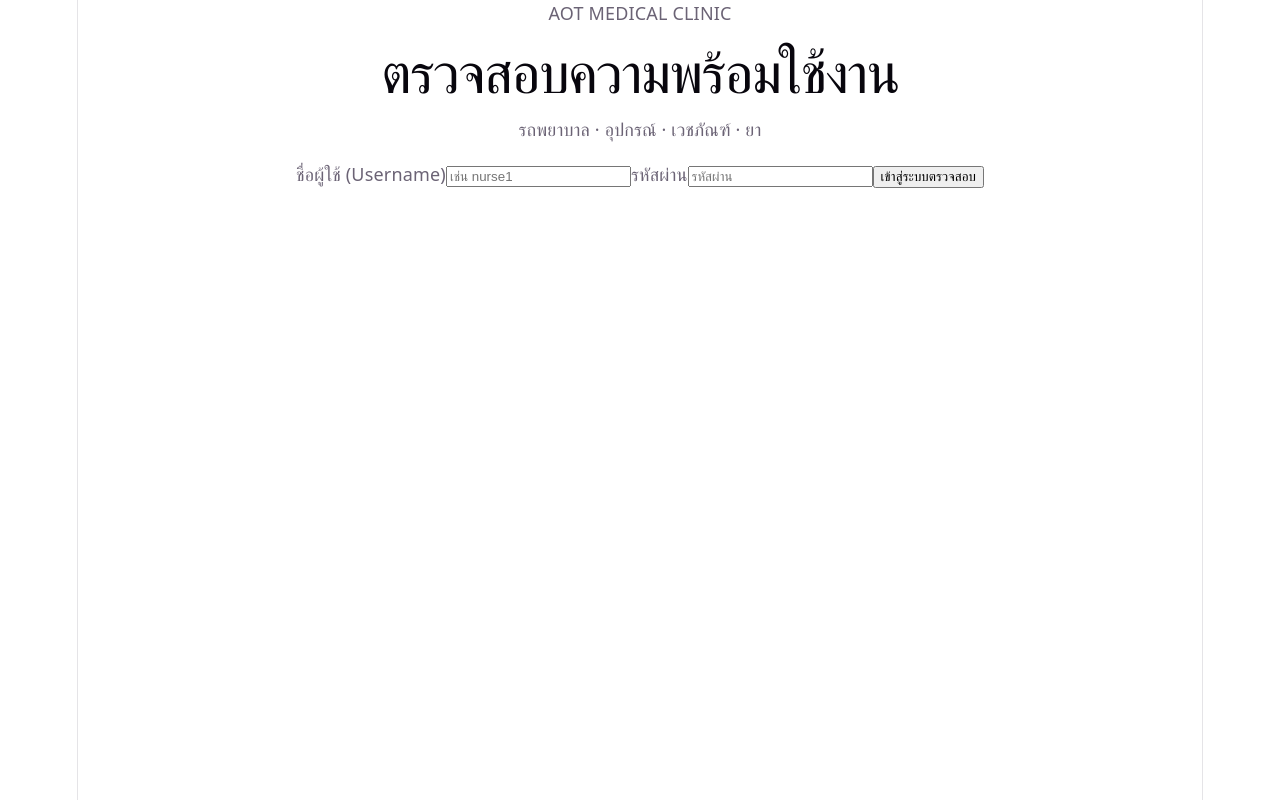
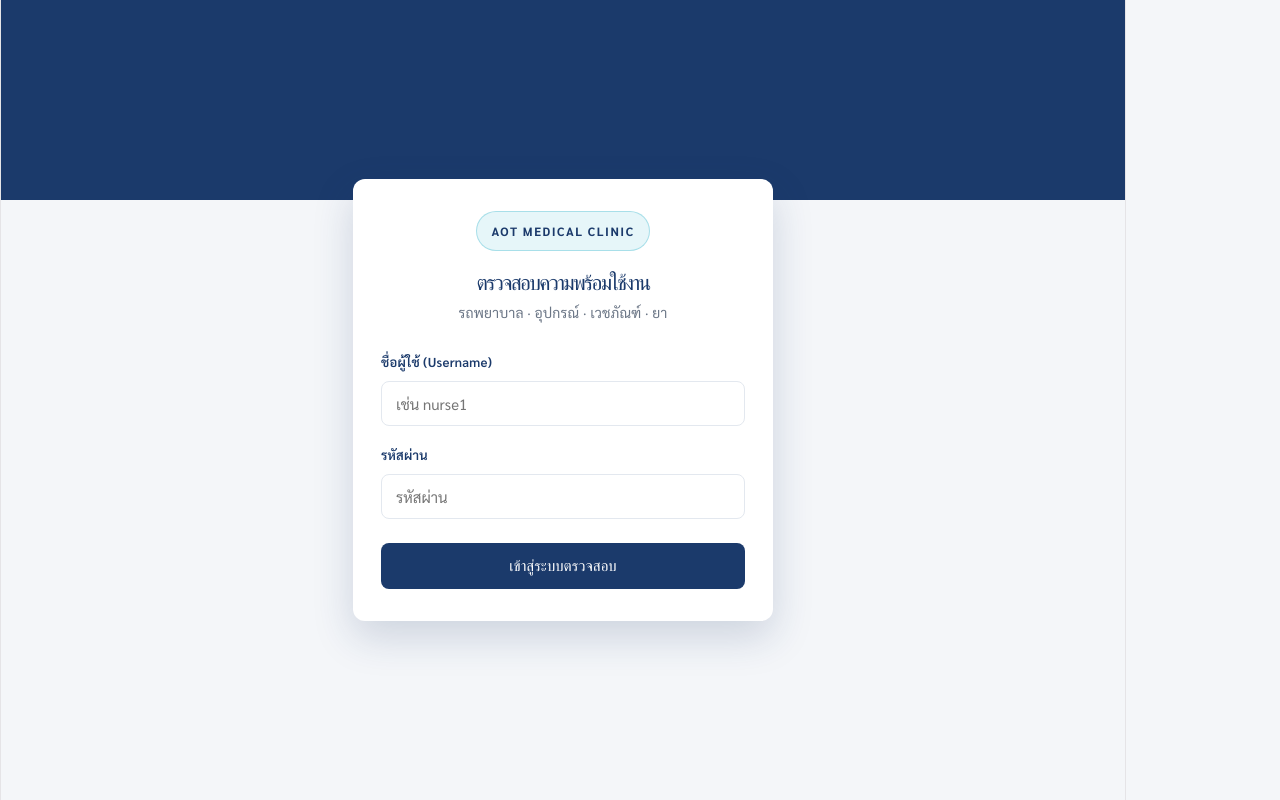
Before and after one commit to rapeepornlap-min/AOT-medical-check-Ver.2.0, a React (Vite) app: page / in a window 1280 px wide. Built offline with nearby package versions, Linux system fonts and the light colour scheme.

Commit message:
Add checklist.js and updated App.css

```diff
--- a/src/App.css
+++ b/src/App.css
@@ -1,184 +1,220 @@
-.counter {
-  font-size: 16px;
-  padding: 5px 10px;
-  border-radius: 5px;
-  color: var(--accent);
-  background: var(--accent-bg);
-  border: 2px solid transparent;
-  transition: border-color 0.3s;
-  margin-bottom: 24px;
+@import url('https://fonts.googleapis.com/css2?family=Sarabun:wght@400;500;600;700&display=swap');
 
-  &:hover {
-    border-color: var(--accent-border);
-  }
-  &:focus-visible {
-    outline: 2px solid var(--accent);
-    outline-offset: 2px;
-  }
+:root {
+  --navy: #1B3A6B;
+  --navy-dark: #122A52;
+  --cyan: #17A9C4;
+  --cyan-light: #E6F6F9;
+  --bg: #F4F6F9;
+  --card: #FFFFFF;
+  --text: #1F2937;
+  --text-dim: #6B7686;
+  --line: #E3E8EF;
+  --ok: #1D9A63;
+  --ok-bg: #E7F7EF;
+  --not-ok: #D64545;
+  --not-ok-bg: #FBEAEA;
+  --warn: #B8760A;
+  --warn-bg: #FFF4E0;
+  --radius: 12px;
 }
 
-.hero {
-  position: relative;
+* { box-sizing: border-box; }
+html, body, #root { height: 100%; margin: 0; }
 
-  .base,
-  .framework,
-  .vite {
-    inset-inline: 0;
-    margin: 0 auto;
-  }
-
-  .base {
-    width: 170px;
-    position: relative;
-    z-index: 0;
-  }
-
-  .framework,
-  .vite {
-    position: absolute;
-  }
-
-  .framework {
-    z-index: 1;
-    top: 34px;
-    height: 28px;
-    transform: perspective(2000px) rotateZ(300deg) rotateX(44deg) rotateY(39deg)
-      scale(1.4);
-  }
-
-  .vite {
-    z-index: 0;
-    top: 107px;
-    height: 26px;
-    width: auto;
-    transform: perspective(2000px) rotateZ(300deg) rotateX(40deg) rotateY(39deg)
-      scale(0.8);
-  }
+body {
+  background: var(--bg);
+  color: var(--text);
+  font-family: 'Sarabun', 'Segoe UI', sans-serif;
 }
 
-#center {
-  display: flex;
-  flex-direction: column;
-  gap: 25px;
-  place-content: center;
-  place-items: center;
-  flex-grow: 1;
+.screen { min-height: 100vh; display: flex; flex-direction: column; }
 
-  @media (max-width: 1024px) {
-    padding: 32px 20px 24px;
-    gap: 18px;
-  }
+.screen.center {
+  align-items: center;
+  justify-content: center;
+  padding: 24px;
+  background: linear-gradient(180deg, var(--navy) 0%, var(--navy) 200px, var(--bg) 200px);
 }
 
-#next-steps {
-  display: flex;
-  border-top: 1px solid var(--border);
-  text-align: left;
-
-  & > div {
-    flex: 1 1 0;
-    padding: 32px;
-    @media (max-width: 1024px) {
-      padding: 24px 20px;
-    }
-  }
-
-  .icon {
-    margin-bottom: 16px;
-    width: 22px;
-    height: 22px;
-  }
-
-  @media (max-width: 1024px) {
-    flex-direction: column;
-    text-align: center;
-  }
+.auth-card {
+  width: 100%;
+  max-width: 420px;
+  background: var(--card);
+  border-radius: var(--radius);
+  box-shadow: 0 16px 40px rgba(27, 58, 107, 0.18);
+  padding: 32px 28px;
+  text-align: center;
 }
 
-#docs {
-  border-right: 1px solid var(--border);
-
-  @media (max-width: 1024px) {
-    border-right: none;
-    border-bottom: 1px solid var(--border);
-  }
+.auth-badge {
+  display: inline-block;
+  font-size: 12px;
+  font-weight: 700;
+  letter-spacing: 1.5px;
+  color: var(--navy);
+  background: var(--cyan-light);
+  border: 1px solid rgba(23, 169, 196, 0.3);
+  padding: 6px 14px;
+  border-radius: 999px;
+  margin-bottom: 18px;
 }
 
-#next-steps ul {
-  list-style: none;
-  padding: 0;
-  display: flex;
-  gap: 8px;
-  margin: 32px 0 0;
+.auth-title { font-size: 21px; font-weight: 700; color: var(--navy); margin: 0 0 4px; }
+.auth-subtitle { color: var(--text-dim); font-size: 14px; margin: 0 0 24px; }
+.auth-form { text-align: left; }
 
-  .logo {
-    height: 18px;
-  }
+.field-label { display: block; font-size: 13px; font-weight: 600; color: var(--navy); margin-bottom: 6px; }
 
-  a {
-    color: var(--text-h);
-    font-size: 16px;
-    border-radius: 6px;
-    background: var(--social-bg);
-    display: flex;
-    padding: 6px 12px;
-    align-items: center;
-    gap: 8px;
-    text-decoration: none;
-    transition: box-shadow 0.3s;
+.text-input {
+  width: 100%;
+  padding: 12px 14px;
+  border-radius: 8px;
+  border: 1.5px solid var(--line);
+  font-size: 15px;
+  font-family: inherit;
+  color: var(--text);
+  background: #fff;
+}
+.text-input:focus { outline: none; border-color: var(--cyan); box-shadow: 0 0 0 3px rgba(23, 169, 196, 0.15); }
 
-    &:hover {
-      box-shadow: var(--shadow);
-    }
-    .button-icon {
-      height: 18px;
-      width: 18px;
-    }
-  }
+.role-options { display: flex; gap: 10px; }
+.role-option {
+  flex: 1; padding: 12px 8px; border-radius: 8px; border: 1.5px solid var(--line);
+  background: #fff; color: var(--text-dim); font-family: inherit; font-size: 14px;
+  font-weight: 600; cursor: pointer; transition: all 0.15s ease;
+}
+.role-option-active { border-color: var(--navy); background: var(--navy); color: #fff; }
 
-  @media (max-width: 1024px) {
-    margin-top: 20px;
-    flex-wrap: wrap;
-    justify-content: center;
+.form-error { color: var(--not-ok); font-size: 13px; font-weight: 600; margin-top: 12px; }
 
-    li {
-      flex: 1 1 calc(50% - 8px);
-    }
+.btn-primary {
+  width: 100%; padding: 14px; border-radius: 8px; border: none;
+  background: var(--navy); color: #fff; font-size: 15px; font-weight: 700;
+  cursor: pointer; transition: background 0.15s ease;
+}
+.btn-primary:hover:not(:disabled) { background: var(--navy-dark); }
+.btn-primary:disabled { background: #C4CBD6; cursor: not-allowed; }
 
-    a {
-      width: 100%;
-      justify-content: center;
-      box-sizing: border-box;
-    }
-  }
+.btn-ghost {
+  background: transparent; border: 1.5px solid rgba(255,255,255,0.4); color: #fff;
+  padding: 8px 14px; border-radius: 8px; font-family: inherit; font-size: 13px; cursor: pointer;
+}
+.btn-ghost:hover { background: rgba(255,255,255,0.12); }
+
+.topbar {
+  background: var(--navy); color: #fff; padding: 18px 24px;
+  display: flex; align-items: center; justify-content: space-between;
+}
+.topbar-title { font-weight: 700; font-size: 16px; letter-spacing: 0.3px; }
+.topbar-sub { font-size: 13px; color: rgba(255,255,255,0.75); margin-top: 2px; }
+.topbar-right { display: flex; align-items: center; gap: 14px; }
+.topbar-time { font-size: 13px; color: rgba(255,255,255,0.85); }
+
+.menu-grid { padding: 24px; display: grid; gap: 14px; max-width: 640px; margin: 0 auto; width: 100%; }
+
+.menu-card {
+  text-align: left; background: var(--card); border: 1px solid var(--line);
+  border-left: 5px solid var(--cyan); border-radius: var(--radius); padding: 18px;
+  cursor: pointer; font-family: inherit; position: relative;
+  transition: box-shadow 0.15s ease, transform 0.1s ease;
+  box-shadow: 0 2px 6px rgba(27, 58, 107, 0.06);
+}
+.menu-card:hover { box-shadow: 0 8px 20px rgba(27, 58, 107, 0.14); transform: translateY(-1px); }
+.menu-card-num { font-size: 12px; font-weight: 700; letter-spacing: 1px; color: var(--cyan); margin-bottom: 6px; }
+.menu-card-dot { position: absolute; top: 18px; right: 18px; width: 10px; height: 10px; border-radius: 50%; background: var(--cyan); }
+.menu-card-label { font-size: 17px; font-weight: 700; color: var(--navy); }
+.menu-card-subtitle { font-size: 13px; color: var(--text-dim); margin-top: 4px; }
+
+.empty-state { color: var(--text-dim); text-align: center; padding: 40px 0; }
+
+.form-body { padding: 20px; max-width: 640px; margin: 0 auto; width: 100%; }
+.vehicle-select-row { margin-bottom: 20px; }
+
+.checklist { display: flex; flex-direction: column; gap: 10px; margin-bottom: 20px; }
+
+.checklist-header {
+  font-size: 13px; font-weight: 700; color: var(--navy); letter-spacing: 0.3px;
+  padding: 14px 4px 4px; border-bottom: 2px solid var(--cyan-light);
 }
 
-#spacer {
-  height: 88px;
-  border-top: 1px solid var(--border);
-  @media (max-width: 1024px) {
-    height: 48px;
-  }
+.checklist-row {
+  display: flex; gap: 12px; background: var(--card); border: 1px solid var(--line);
+  border-radius: var(--radius); padding: 14px;
+}
+.checklist-index { font-weight: 700; color: var(--cyan); font-size: 14px; min-width: 20px; }
+.checklist-content { flex: 1; }
+.checklist-item-label { font-size: 14.5px; font-weight: 500; color: var(--text); margin-bottom: 10px; }
+
+.status-buttons { display: flex; gap: 8px; }
+.status-btn {
+  flex: 1; padding: 9px 6px; border-radius: 8px; border: 1.5px solid var(--line);
+  background: #fff; color: var(--text-dim); font-family: inherit; font-size: 13px;
+  font-weight: 600; cursor: pointer;
+}
+.status-ok.status-btn-active { background: var(--ok-bg); border-color: var(--ok); color: var(--ok); }
+.status-not-ok.status-btn-active { background: var(--not-ok-bg); border-color: var(--not-ok); color: var(--not-ok); }
+
+.note-input { margin-top: 10px; }
+
+.summary-bar {
+  display: flex; align-items: center; justify-content: space-between;
+  background: var(--card); border: 1px solid var(--line); border-radius: var(--radius);
+  padding: 14px 16px; margin-bottom: 12px; font-weight: 600; font-size: 14px; color: var(--text-dim);
+}
+.summary-value { font-size: 15px; font-weight: 700; }
+.summary-ok { color: var(--ok); }
+.summary-not-ok { color: var(--not-ok); }
+
+.success-check {
+  width: 56px; height: 56px; border-radius: 50%; background: var(--ok-bg);
+  border: 2px solid var(--ok); color: var(--ok); font-size: 26px;
+  display: flex; align-items: center; justify-content: center; margin: 0 auto 16px;
 }
 
-.ticks {
-  position: relative;
-  width: 100%;
+.textarea { min-height: 90px; resize: vertical; font-family: inherit; }
 
-  &::before,
-  &::after {
-    content: '';
-    position: absolute;
-    top: -4.5px;
-    border: 5px solid transparent;
-  }
+.fuel-buttons { display: flex; gap: 8px; flex-wrap: wrap; }
+.fuel-btn {
+  flex: 1; min-width: 70px; padding: 10px 8px; border-radius: 8px; border: 1.5px solid var(--line);
+  background: #fff; color: var(--text-dim); font-family: inherit; font-size: 13px;
+  font-weight: 600; cursor: pointer;
+}
+.fuel-btn-active { border-color: var(--ok); background: var(--ok-bg); color: var(--ok); }
 
-  &::before {
-    left: 0;
-    border-left-color: var(--border);
-  }
-  &::after {
-    right: 0;
-    border-right-color: var(--border);
-  }
+.summary-grid { display: grid; grid-template-columns: repeat(3, 1fr); gap: 10px; margin-bottom: 4px; }
+.summary-cell { background: var(--card); border: 1px solid var(--line); border-radius: var(--radius); padding: 14px 8px; text-align: center; }
+.summary-cell-value { font-size: 20px; font-weight: 700; color: var(--text); }
+.summary-cell-label { font-size: 11px; color: var(--text-dim); margin-top: 2px; }
+
+.filter-buttons { display: flex; gap: 8px; margin-bottom: 16px; flex-wrap: wrap; }
+.filter-btn {
+  padding: 8px 14px; border-radius: 8px; border: 1.5px solid var(--line);
+  background: #fff; color: var(--text-dim); font-family: inherit; font-size: 13px;
+  font-weight: 600; cursor: pointer;
 }
+.filter-btn-active { border-color: var(--navy); background: var(--navy); color: #fff; }
+
+.checklist-standard { font-size: 12px; color: var(--text-dim); margin-bottom: 8px; }
+
+.med-row { display: flex; align-items: center; gap: 10px; }
+.med-row .text-input { flex: 1; }
+.med-status-pill { font-size: 12px; font-weight: 700; padding: 6px 12px; border-radius: 999px; white-space: nowrap; }
+.med-status-ok { background: var(--ok-bg); color: var(--ok); }
+.med-status-near { background: var(--warn-bg); color: var(--warn); }
+.med-status-expired { background: var(--not-ok-bg); color: var(--not-ok); }
+.med-status-unset { background: #F0F2F5; color: var(--text-dim); }
+
+.reminder-banner {
+  font-size: 12px; font-weight: 600; color: var(--warn); background: var(--warn-bg);
+  border-radius: 8px; padding: 6px 10px; margin-bottom: 10px; display: inline-block;
+}
+
+.unit-label { font-size: 13px; color: var(--text-dim); font-weight: 600; white-space: nowrap; }
+
+.photo-btn {
+  margin-top: 10px; padding: 9px 14px; border-radius: 8px; border: 1.5px solid var(--line);
+  background: #fff; color: var(--text-dim); font-family: inherit; font-size: 13px;
+  font-weight: 600; cursor: pointer;
+}
+.photo-btn-active { border-color: var(--cyan); background: var(--cyan-light); color: var(--navy); }
--- /dev/null
+++ b/src/lib/checklist.js
@@ -0,0 +1,28 @@
+// src/lib/checklist.js
+import { supabase } from './supabaseClient';
+
+/**
+ * ดึง locations ทั้งหมดที่ role ของผู้ใช้เข้าถึงได้ (allowed_roles มี role นี้อยู่)
+ */
+export async function getLocationsForRole(role) {
+  const { data, error } = await supabase
+    .from('locations')
+    .select('id, category, code, label, sort_order, allowed_roles')
+    .contains('allowed_roles', [role])
+    .order('sort_order');
+  if (error) return { error: error.message };
+  return { data };
+}
+
+/**
+ * ดึงรายการ checklist ของ module_key หนึ่งๆ เรียงตาม sort_order
+ */
+export async function getChecklistItems(moduleKey) {
+  const { data, error } = await supabase
+    .from('checklist_templates')
+    .select('*')
+    .eq('module_key', moduleKey)
+    .order('sort_order');
+  if (error) return { error: error.message };
+  return { data };
+}
```
